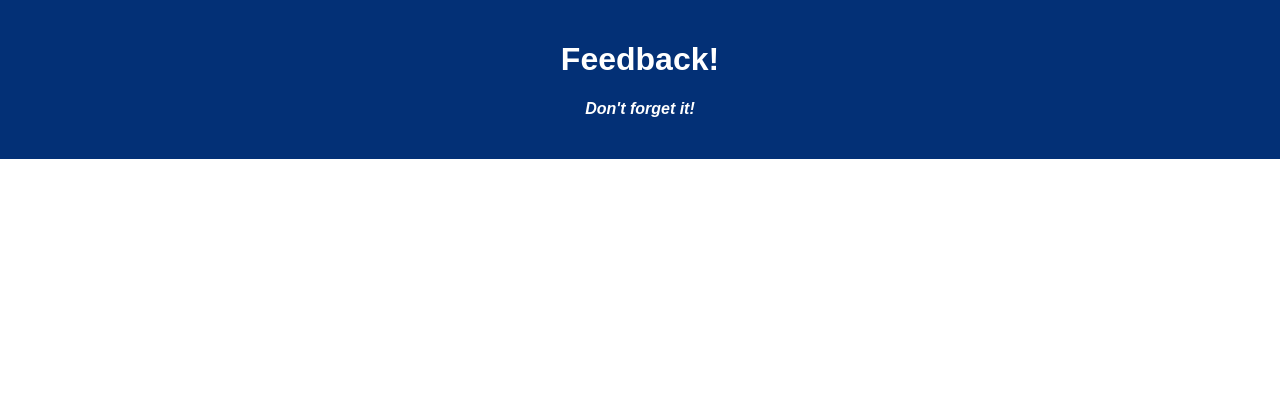
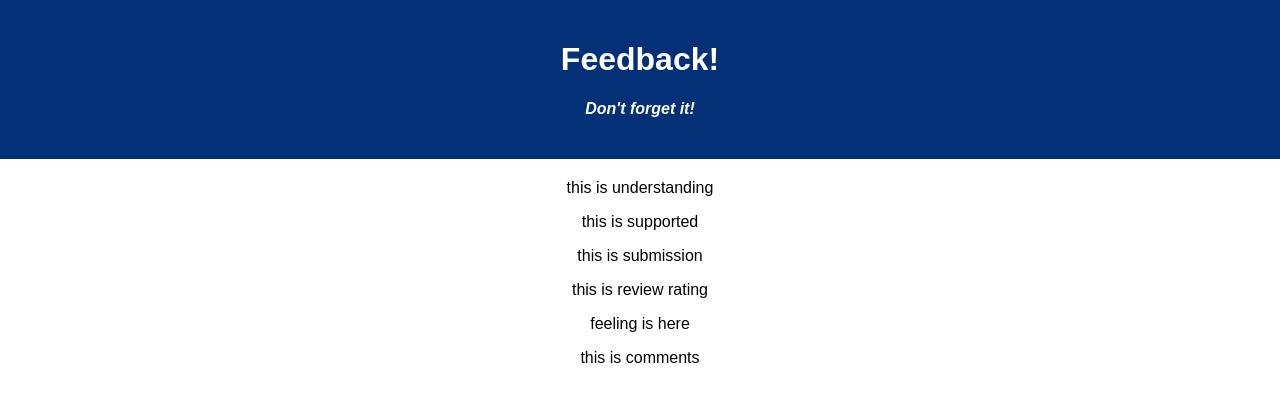
Before and after one commit to kelkuno/weekend-redux-feedback-loop, a React (Create React App) app: page / in a window 1280 px wide. Shown: the top 402 px of the page. Built offline with nearby package versions, Linux system fonts and the light colour scheme.

Commit message:
all of components tested and set up

```diff
--- a/package.json
+++ b/package.json
@@ -9,8 +9,11 @@
     "pg": "^8.2.1",
     "react": "^17.0.1",
     "react-dom": "^17.0.1",
+    "react-redux": "^7.2.8",
     "react-router-dom": "^5.3.0",
-    "react-scripts": "^5.0.1"
+    "react-scripts": "^5.0.1",
+    "redux": "^4.2.0",
+    "redux-logger": "^3.0.6"
   },
   "devDependencies": {
     "nodemon": "^1.18.5"
--- a/src/components/App/App.jsx
+++ b/src/components/App/App.jsx
@@ -1,6 +1,16 @@
 import React from 'react';
 import axios from 'axios';
 import './App.css';
+import Feeling from '../Feeling/Feeling.jsx'
+import Comments from '../Comments/Comments.jsx'
+import ReviewRating from '../ReviewRating/ReviewRating.jsx'
+import Submission from '../Submission/Submission.jsx'
+import Understanding from '../Understanding/Understanding.jsx'
+import Supported from '../Supported/Supported.jsx'
+
+
+
+
 
 function App() {
 
@@ -10,6 +20,12 @@ function App() {
         <h1 className='App-title'>Feedback!</h1>
         <h4>Don't forget it!</h4>
       </header>
+      <Understanding />
+      <Supported />
+      <Submission />
+      <ReviewRating />
+      <Feeling />
+      <Comments  />
     </div>
   );
 }
--- /dev/null
+++ b/src/components/Comments/Comments.jsx
@@ -0,0 +1,10 @@
+
+function Comments () {
+    return (
+
+        <p>this is comments</p>
+    )
+
+}//end of Comments
+
+export default Comments
--- /dev/null
+++ b/src/components/Feeling/Feeling.jsx
@@ -0,0 +1,9 @@
+function Feeling () {
+
+    return (
+        <p>feeling is here</p>
+    )
+
+}//end of Feeling
+
+export default Feeling
--- /dev/null
+++ b/src/components/ReviewRating/ReviewRating.jsx
@@ -0,0 +1,8 @@
+function ReviewRating () {
+    return(
+        <p>this is review rating</p>
+    )
+
+}//end of Review Rating
+
+export default ReviewRating
--- /dev/null
+++ b/src/components/Submission/Submission.jsx
@@ -0,0 +1,8 @@
+function Submission (){
+
+    return(
+        <p>this is submission</p>
+    )
+
+}//end of Submission
+export default Submission
--- /dev/null
+++ b/src/components/Supported/Supported.jsx
@@ -0,0 +1,8 @@
+function Supported () {
+    return (
+        <p>this is supported</p>
+    )
+
+}// end of Supported
+
+export default Supported
--- /dev/null
+++ b/src/components/Understanding/Understanding.jsx
@@ -0,0 +1,10 @@
+
+function Understanding () {
+    return (
+        <p>this is understanding</p>
+    )
+
+}//end of Understanding
+
+
+export default Understanding
```
Also changed, not shown: 1 other file (tests, documents, lock files or other folders).
